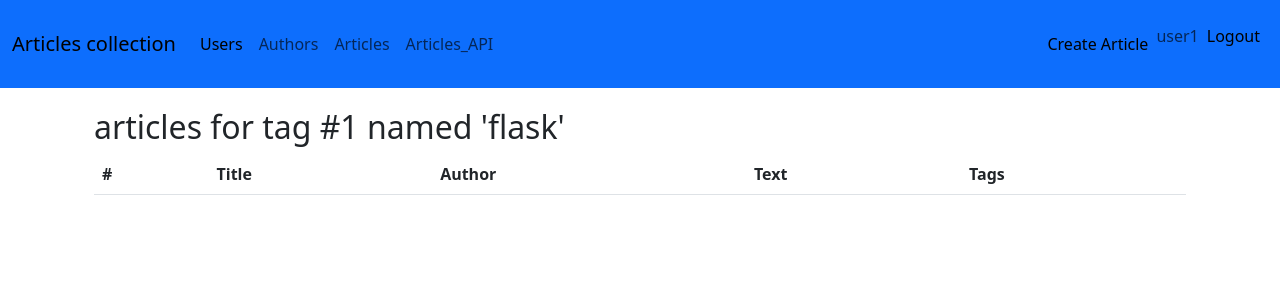
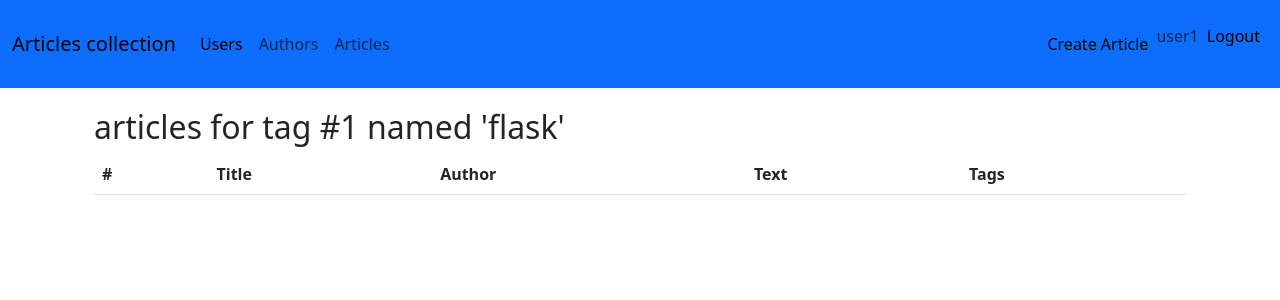
Before and after one commit to ecrvmal/Flask-Deployment_BLOG, a Flask app: page /articles/tag/1 in a window 1280 px wide. Shown: the top 300 px of the page. Run offline with Flask 2, Linux system fonts and the light colour scheme; a user stored in the database is signed in; data comes from the database, SQL or seed files in the repository; lists and menus that the app fills with data are empty; some libraries are stand-ins or nearby versions.

Commit message:
Lesson10 for deployment

```diff
--- a/blog/templates/navbar.html
+++ b/blog/templates/navbar.html
@@ -16,9 +16,9 @@
         <li class="nav-item">
           <a class="nav-link" href="{{ url_for('article.article_list') }}">Articles</a>
         </li>
-          <li class="nav-item">
-          <a class="nav-link" href="{{ url_for('article.article_api_list') }}">Articles_API</a>
-        </li>
+<!--          <li class="nav-item">-->
+<!--          <a class="nav-link" href="{{ url_for('article.article_api_list') }}">Articles_API</a>-->
+<!--        </li>-->
       </ul>
 
         <div class="navbar-text">
```
